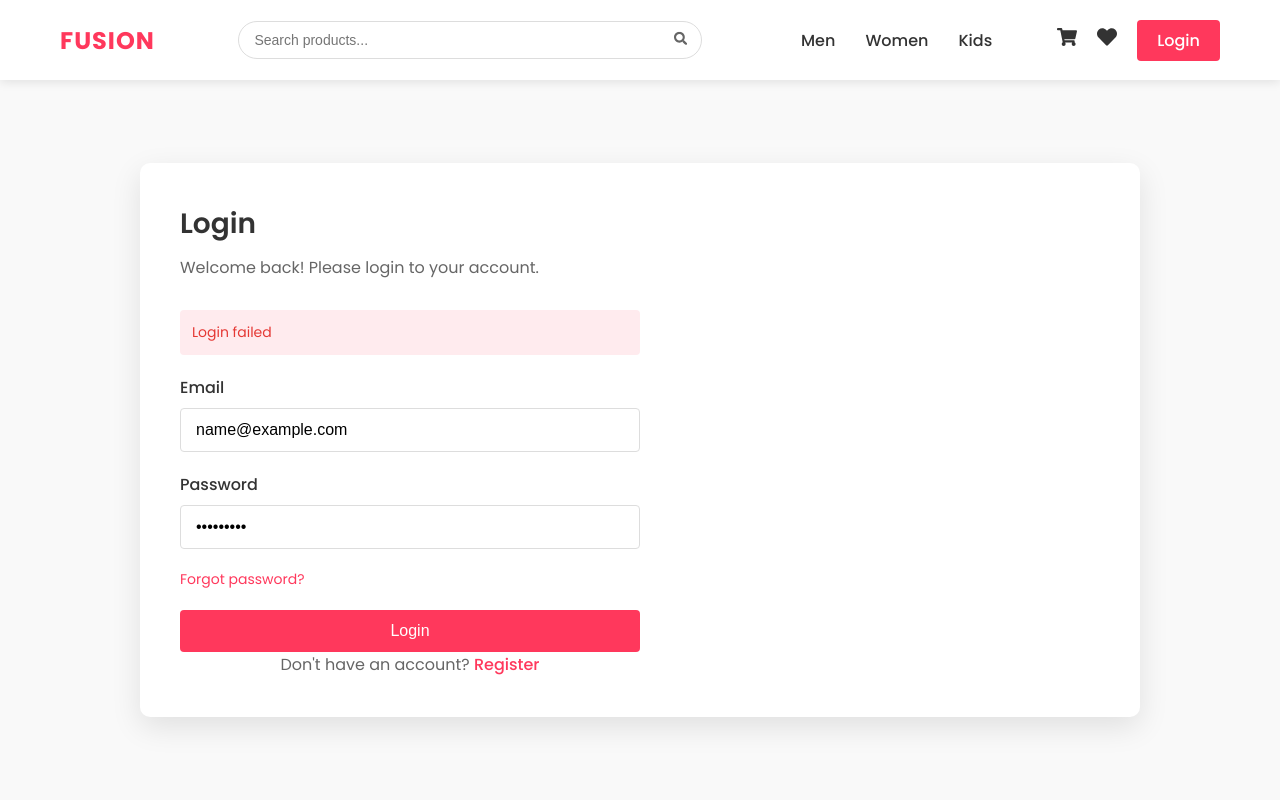
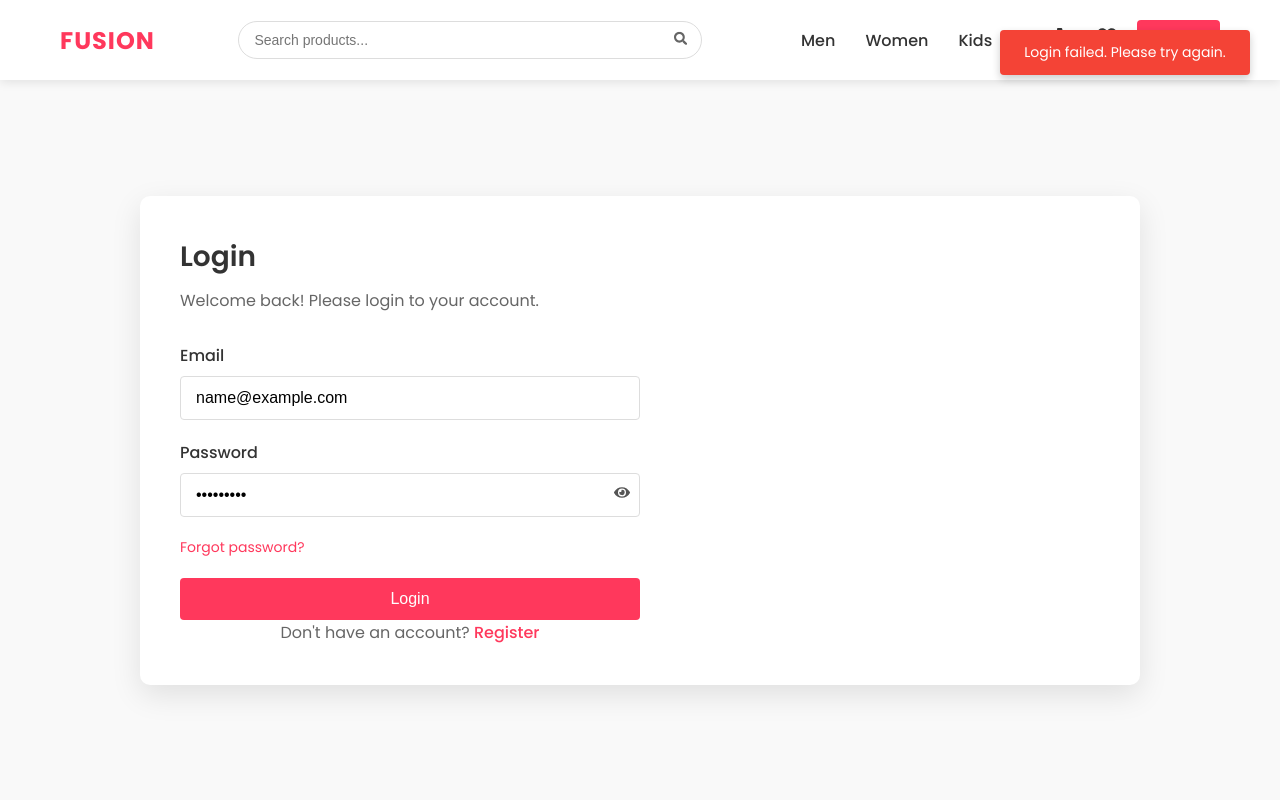
Before and after one commit to sagaralmad2297/fusion-v1, a React (Create React App) app: page /login in a window 1280 px wide. Both pictures are taken after typing "name@example.com", "Sample123" into the empty fields and a click on the button "Login". Shown: the top 800 px of the page. Built offline with nearby package versions, Linux system fonts and the light colour scheme; no server answers.

Commit message:
changes in the login page , register page and reset page

```diff
--- a/package.json
+++ b/package.json
@@ -3,6 +3,10 @@
   "version": "0.1.0",
   "private": true,
   "dependencies": {
+    "@emotion/react": "^11.14.0",
+    "@emotion/styled": "^11.14.0",
+    "@mui/icons-material": "^7.0.1",
+    "@mui/material": "^7.0.1",
     "@reduxjs/toolkit": "^2.6.1",
     "@testing-library/dom": "^10.4.0",
     "@testing-library/jest-dom": "^6.6.3",
--- a/src/pages/Auth/Login.jsx
+++ b/src/pages/Auth/Login.jsx
@@ -112,7 +112,7 @@
 
 
 
-"use client"
+"use client";
 
 import { useState, useEffect } from "react";
 import { Link, useNavigate } from "react-router-dom";
@@ -120,6 +120,7 @@ import { useDispatch, useSelector } from "react-redux";
 import { Formik, Form, Field, ErrorMessage } from "formik";
 import * as Yup from "yup";
 import { login } from "../../store/slices/authSlice";
+import { FaEye, FaEyeSlash } from "react-icons/fa";
 import "./Auth.css";
 
 // Yup validation schema
@@ -135,36 +136,51 @@ const loginSchema = Yup.object().shape({
 const Login = () => {
   const dispatch = useDispatch();
   const navigate = useNavigate();
-  const { isAuthenticated, loading, error } = useSelector((state) => state.auth);
-  const [loginError, setLoginError] = useState(null);
+  const { isAuthenticated, loading } = useSelector((state) => state.auth);
+  const [showPassword, setShowPassword] = useState(false);
+  const [snackbar, setSnackbar] = useState({ message: "", type: "" });
 
-  // Redirect to home page if authenticated
+  // Redirect if already authenticated
   useEffect(() => {
     if (isAuthenticated) {
       navigate("/");
     }
   }, [isAuthenticated, navigate]);
 
-  // Update login error if there's an error from the authSlice
-  useEffect(() => {
-    if (error) {
-      setLoginError(error);
-    }
-  }, [error]);
+  // Show snackbar
+  const showSnackbar = (message, type = "error") => {
+    setSnackbar({ message, type });
+    setTimeout(() => setSnackbar({ message: "", type: "" }), 3000);
+  };
 
   // Handle form submission
   const handleSubmit = (values, { setSubmitting }) => {
-    console.log("valuesss",values,setSubmitting)
-    setLoginError(null); // Clear previous errors
-    dispatch(login(values)).then((res)=>{console.log(res)})
+    dispatch(login(values))
       .unwrap()
       .then(() => {
-        navigate("/"); // Redirect to home page on successful login
+        showSnackbar("Login successful!", "success");
+        setTimeout(() => navigate("/"), 1000);
       })
       .catch((err) => {
-        setLoginError(err.message || "Login failed. Please try again."); // Set error message
-        setSubmitting(false); // Re-enable the form
+        const errMsg = err.message || "Login failed. Please try again.";
+        showSnackbar(errMsg, "error");
+        setSubmitting(false);
       });
+  };
+
+  const snackbarStyle = {
+    position: "fixed",
+    top: "30px",
+    right: "30px",
+    backgroundColor: snackbar.type === "success" ? "#4caf50" : "#f44336",
+    color: "white",
+    padding: "12px 24px",
+    borderRadius: "4px",
+    boxShadow: "0 4px 8px rgba(0, 0, 0, 0.2)",
+    zIndex: 9999,
+    fontSize: "14px",
+    minWidth: "250px",
+    textAlign: "center",
   };
 
   return (
@@ -174,10 +190,6 @@ const Login = () => {
           <h1>Login</h1>
           <p>Welcome back! Please login to your account.</p>
 
-          {/* Display login error */}
-          {loginError && <div className="auth-error">{loginError}</div>}
-
-          {/* Formik form */}
           <Formik
             initialValues={{ email: "", password: "" }}
             validationSchema={loginSchema}
@@ -185,7 +197,7 @@ const Login = () => {
           >
             {({ isSubmitting, touched, errors }) => (
               <Form className="auth-form">
-                {/* Email field */}
+                {/* Email Field */}
                 <div className="form-group">
                   <label htmlFor="email">Email</label>
                   <Field
@@ -204,11 +216,12 @@ const Login = () => {
                   />
                 </div>
 
-                {/* Password field */}
-                <div className="form-group">
+                {/* Password Field */}
+                <div className="form-group" style={{ position: "relative" }}>
                   <label htmlFor="password">Password</label>
+                  <div style={{ position: "relative" }}>
                     <Field
-                    type="password"
+                      type={showPassword ? "text" : "password"}
                       name="password"
                       id="password"
                       className={`form-control ${
@@ -216,6 +229,20 @@ const Login = () => {
                       }`}
                       placeholder="Enter your password"
                     />
+                    <span
+                      onClick={() => setShowPassword(!showPassword)}
+                      style={{
+                        position: "absolute",
+                        right: "10px",
+                        top: "50%",
+                        transform: "translateY(-50%)",
+                        cursor: "pointer",
+                        color: "#555",
+                      }}
+                    >
+                      {showPassword ? <FaEyeSlash /> : <FaEye />}
+                    </span>
+                  </div>
                   <ErrorMessage
                     name="password"
                     component="div"
@@ -223,7 +250,7 @@ const Login = () => {
                   />
                 </div>
 
-                {/* Remember me and forgot password */}
+                {/* Forgot password link */}
                 <div className="form-group remember-forgot">
                   <Link to="/forgot-password" className="forgot-password">
                     Forgot password?
@@ -242,17 +269,18 @@ const Login = () => {
             )}
           </Formik>
 
-          {/* Auth footer */}
+          {/* Footer */}
           <div className="auth-footer">
             Don't have an account? <Link to="/register">Register</Link>
           </div>
         </div>
 
-        {/* Auth image (optional) */}
-        <div className="auth-image">
-          {/* Add an image or illustration here */}
+        {/* Optional image section */}
+        <div className="auth-image">{/* Add image if needed */}</div>
       </div>
-      </div>
+
+      {/* Snackbar message */}
+      {snackbar.message && <div style={snackbarStyle}>{snackbar.message}</div>}
     </div>
   );
 };
--- a/src/pages/Auth/Register.jsx
+++ b/src/pages/Auth/Register.jsx
@@ -161,7 +161,7 @@
 
 
 
-"use client"
+"use client";
 
 import { useState, useEffect } from "react";
 import { Link, useNavigate } from "react-router-dom";
@@ -170,6 +170,7 @@ import { Formik, Form, Field, ErrorMessage } from "formik";
 import * as Yup from "yup";
 import { register } from "../../store/slices/authSlice";
 import { toast, ToastContainer } from "react-toastify";
+import { FaEye, FaEyeSlash } from "react-icons/fa";
 import "react-toastify/dist/ReactToastify.css";
 import "./Auth.css";
 
@@ -191,6 +192,7 @@ const Register = () => {
   const navigate = useNavigate();
   const { isAuthenticated, loading, error } = useSelector((state) => state.auth);
   const [registerError, setRegisterError] = useState(null);
+  const [showPassword, setShowPassword] = useState(false);
 
   // Redirect to home page if authenticated
   useEffect(() => {
@@ -210,27 +212,21 @@ const Register = () => {
   // Handle form submission
   const handleSubmit = (values, { setSubmitting }) => {
     setRegisterError(null); // Clear previous errors
-    const { username, email, password } = values;
 
-    dispatch(register({ username, email, password }))
+    dispatch(register(values))
       .unwrap()
-      .then((response) => {
-        // Store accessToken in localStorage
-
-
-
-        // Show success toast
+      .then(() => {
         toast.success("Registration successful!");
 
-        // Redirect to home page after a short delay
+        // Redirect after success
         setTimeout(() => {
           navigate("/");
-        }, 2000); // 2 seconds delay
+        }, 2000);
       })
       .catch((err) => {
         setRegisterError(err.message);
-        toast.error(err.message ); // Display error toast
-        setSubmitting(false); // Re-enable the form
+        toast.error(err.message); // Display error toast
+        setSubmitting(false);
       });
   };
 
@@ -240,9 +236,6 @@ const Register = () => {
         <div className="auth-form-container">
           <h1>Create Account</h1>
           <p>Join us today! Create your account to start shopping.</p>
-
-          {/* Display registration error */}
-
 
           {/* Formik form */}
           <Formik
@@ -290,11 +283,12 @@ const Register = () => {
                   />
                 </div>
 
-                {/* Password field */}
-                <div className="form-group">
+                {/* Password field with visibility toggle */}
+                <div className="form-group" style={{ position: "relative" }}>
                   <label htmlFor="password">Password</label>
+                  <div style={{ position: "relative" }}>
                     <Field
-                    type="password"
+                      type={showPassword ? "text" : "password"}
                       name="password"
                       id="password"
                       className={`form-control ${
@@ -302,6 +296,20 @@ const Register = () => {
                       }`}
                       placeholder="Create a password"
                     />
+                    <span
+                      onClick={() => setShowPassword(!showPassword)}
+                      style={{
+                        position: "absolute",
+                        right: "10px",
+                        top: "50%",
+                        transform: "translateY(-50%)",
+                        cursor: "pointer",
+                        color: "#555",
+                      }}
+                    >
+                      {showPassword ? <FaEyeSlash /> : <FaEye />}
+                    </span>
+                  </div>
                   <ErrorMessage
                     name="password"
                     component="div"
--- a/src/pages/Auth/ResetPassword.jsx
+++ b/src/pages/Auth/ResetPassword.jsx
@@ -1,11 +1,12 @@
 "use client";
-import { useEffect } from "react";
+import { useEffect, useState } from "react";
 import { useSearchParams, useNavigate, Link } from "react-router-dom";
 import { useDispatch } from "react-redux";
 import { Formik, Form, Field, ErrorMessage } from "formik";
 import * as Yup from "yup";
 import { toast } from "react-toastify";
 import { resetPassword } from "../../store/slices/authSlice";
+import { FaEye, FaEyeSlash } from "react-icons/fa";
 import "./Auth.css";
 
 // Validation Schema
@@ -22,6 +23,9 @@ const ResetPassword = () => {
   const [searchParams] = useSearchParams();
   const navigate = useNavigate();
   const dispatch = useDispatch();
+
+  const [showPassword, setShowPassword] = useState(false);
+  const [showConfirmPassword, setShowConfirmPassword] = useState(false);
 
   const token = decodeURIComponent(searchParams.get("token") || "");
 
@@ -65,30 +69,66 @@ const ResetPassword = () => {
           >
             {({ isSubmitting, touched, errors }) => (
               <Form className="auth-form">
-                <div className="form-group">
+                <div className="form-group" style={{ position: "relative" }}>
                   <label>New Password</label>
+                  <div style={{ position: "relative" }}>
                     <Field
-                    type="password"
+                      type={showPassword ? "text" : "password"}
                       name="password"
                       className={`form-control ${
                         touched.password && errors.password ? "is-invalid" : ""
                       }`}
                       placeholder="Enter new password"
                     />
+                    <span
+                      onClick={() => setShowPassword(!showPassword)}
+                      style={{
+                        position: "absolute",
+                        right: "10px",
+                        top: "50%",
+                        transform: "translateY(-50%)",
+                        cursor: "pointer",
+                        color: "#555",
+                      }}
+                    >
+                      {showPassword ? <FaEyeSlash /> : <FaEye />}
+                    </span>
+                  </div>
                   <ErrorMessage name="password" component="div" className="error" />
                 </div>
 
-                <div className="form-group">
+                <div className="form-group" style={{ position: "relative" }}>
                   <label>Confirm Password</label>
+                  <div style={{ position: "relative" }}>
                     <Field
-                    type="password"
+                      type={showConfirmPassword ? "text" : "password"}
                       name="confirmPassword"
                       className={`form-control ${
-                      touched.confirmPassword && errors.confirmPassword ? "is-invalid" : ""
+                        touched.confirmPassword && errors.confirmPassword
+                          ? "is-invalid"
+                          : ""
                       }`}
                       placeholder="Confirm new password"
                     />
-                  <ErrorMessage name="confirmPassword" component="div" className="error" />
+                    <span
+                      onClick={() => setShowConfirmPassword(!showConfirmPassword)}
+                      style={{
+                        position: "absolute",
+                        right: "10px",
+                        top: "50%",
+                        transform: "translateY(-50%)",
+                        cursor: "pointer",
+                        color: "#555",
+                      }}
+                    >
+                      {showConfirmPassword ? <FaEyeSlash /> : <FaEye />}
+                    </span>
+                  </div>
+                  <ErrorMessage
+                    name="confirmPassword"
+                    component="div"
+                    className="error"
+                  />
                 </div>
 
                 <button
```
Also changed, not shown: 1 other file (tests, documents, lock files or other folders). Lines whose indentation alone changed are shown as unchanged.
